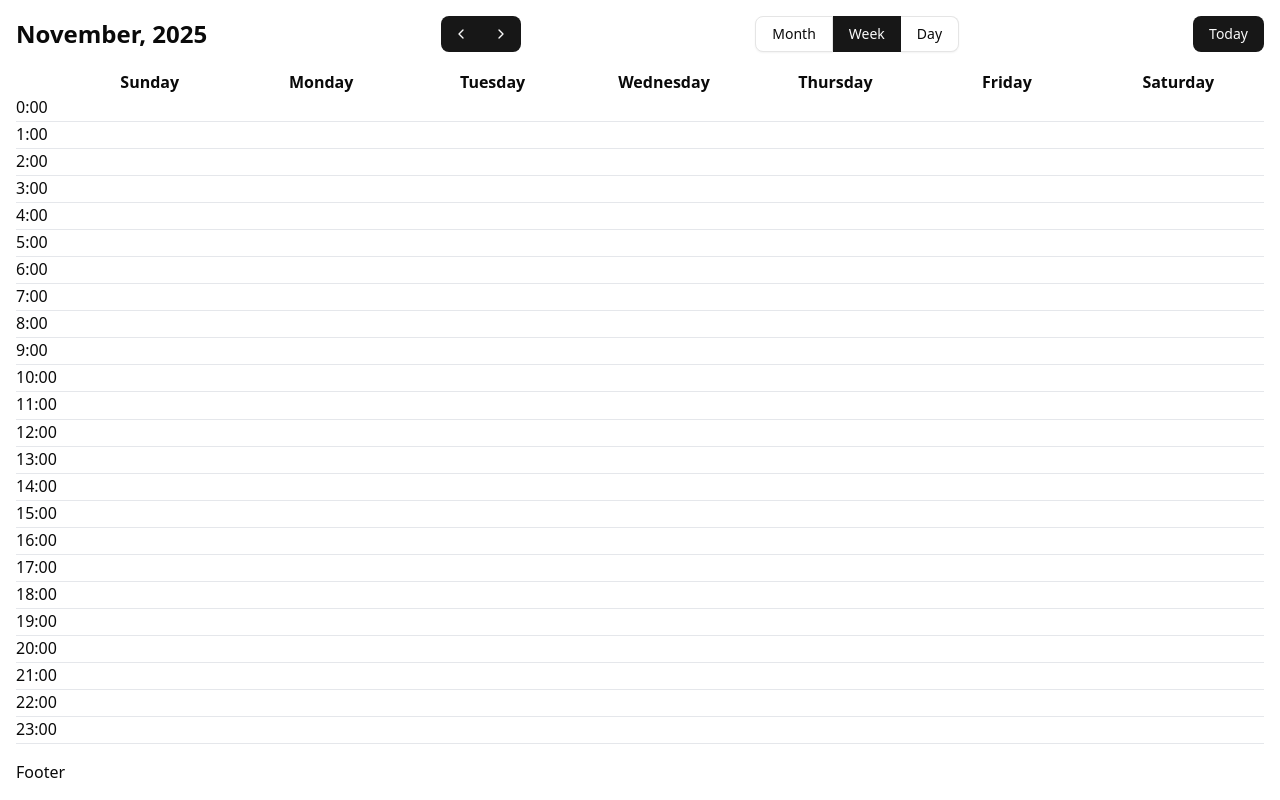
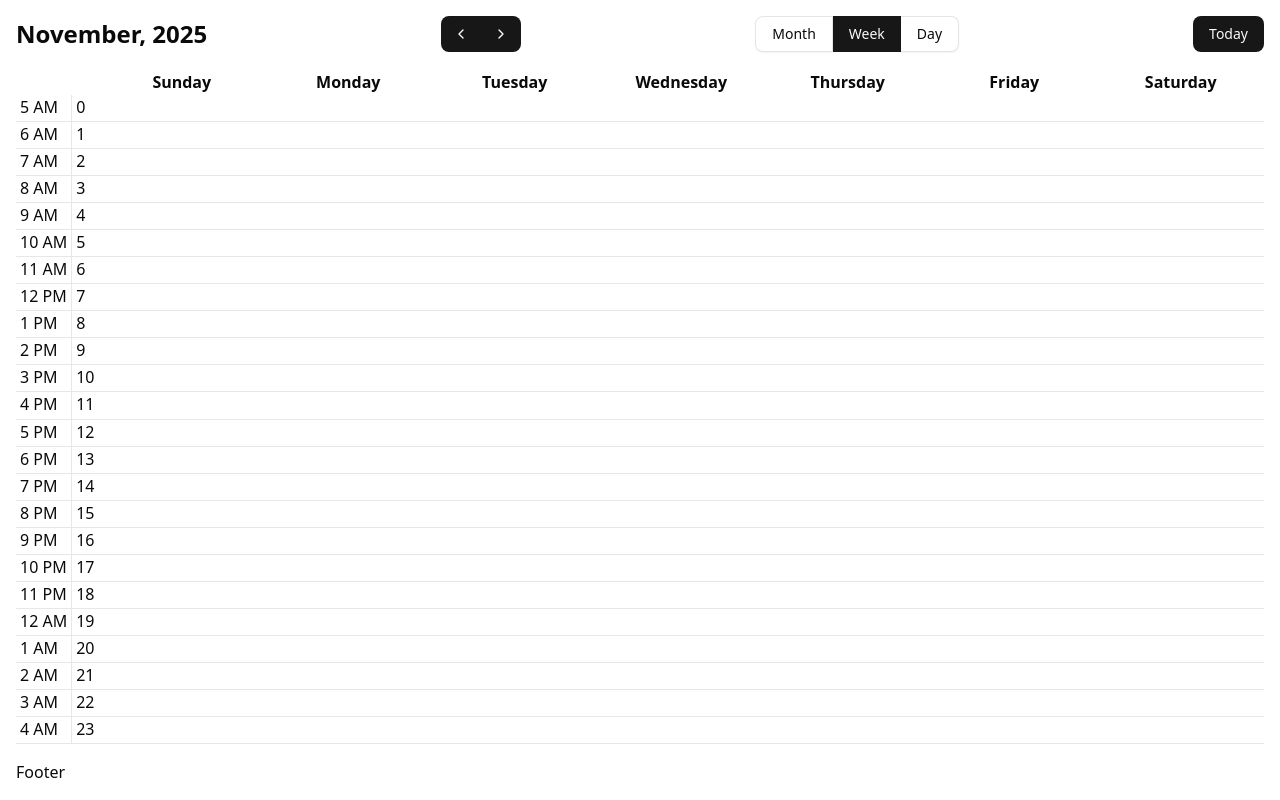
Before and after one commit to alehbelskidev/ab-calendar, a React (Vite) app: page / in a window 1280 px wide. Both pictures are taken after a click on the button "Week". Built offline with nearby package versions, Linux system fonts and the light colour scheme.

Commit message:
fix: time cols max content width, separation border for 2+ cols

```diff
--- a/src/App.tsx
+++ b/src/App.tsx
@@ -58,7 +58,8 @@ function App() {
 							</CalendarMonthGrid>
 						</CalendarMonthView>
 						<CalendarWeekView>
-							<CalendarTimeCol colStart={1} />
+							<CalendarTimeCol format="h A" hourStart={5} />
+							<CalendarTimeCol format="H" />
 							<CalendarWeekHeader
 								onHeaderCellClick={(date) => console.log(date)}
 							/>
--- a/src/calendar/content/calendar-time-col.tsx
+++ b/src/calendar/content/calendar-time-col.tsx
@@ -1,29 +1,48 @@
 import { type HTMLAttributes, useMemo } from "react"
 import { cn } from "@/lib/utils"
+import dayjs from "dayjs"
 
 type CalendarTimeColProps = HTMLAttributes<HTMLDivElement> & {
 	colStart?: number
+	hourStart?: number
+	format?: string
+	index?: number
+	total?: number
 }
 
-const CalendarTimeCol = ({ colStart = 1, className }: CalendarTimeColProps) => {
+const CalendarTimeCol = ({
+	colStart = 1,
+	hourStart = 0,
+	format = "HH",
+	index = 1,
+	total = 1,
+	className,
+}: CalendarTimeColProps) => {
+	console.log("index", index, total)
 	const cols = useMemo(() => {
 		return new Array(24).fill(0).map((_, index) => {
+			const hour = index + hourStart
 			const row = index + 2
+			const title = dayjs().hour(hour).format(format)
 			return {
-				title: `${index}:00`,
-				key: `${index}:00`,
+				title,
+				key: `${hour}`,
 				row,
 				col: colStart,
 			}
 		})
-	}, [colStart])
+	}, [colStart, hourStart, format])
 
 	return (
 		<>
 			{cols.map(({ title, key, row, col }) => (
 				<div
 					key={key}
-					className={cn("border-b border-gray-200", className)}
+					className={cn(
+						"border-b border-gray-200 px-1",
+						total > 1 && index > 1 && "border-l",
+						className
+					)}
 					style={{
 						gridColumn: col,
 						gridRow: row,
--- a/src/calendar/content/week/calendar-week-view.tsx
+++ b/src/calendar/content/week/calendar-week-view.tsx
@@ -34,6 +34,8 @@ const CalendarWeekView = ({
 
 		let timeColColStart = timeColsIndexes.length ? 1 : 0
 
+		let timeColsCount = 0
+
 		const updatedChildren = childrenArray.map((child: ReactNode) => {
 			if (!isValidElement(child) || typeof child.type === "string") return child
 
@@ -43,10 +45,18 @@ const CalendarWeekView = ({
 				""
 
 			if (displayName === "CalendarTimeCol") {
+				timeColsCount++
 				const newChild = cloneElement(child, {
 					...(child.props as HTMLAttributes<HTMLDivElement>),
 					colStart: timeColColStart,
-				} as { colStart: number; props: HTMLAttributes<HTMLDivElement> })
+					index: timeColsCount,
+					total: timeColsIndexes.length,
+				} as {
+					colStart: number
+					index: number
+					total: number
+					props: HTMLAttributes<HTMLDivElement>
+				})
 				timeColColStart++
 				return newChild
 			}
@@ -64,9 +74,9 @@ const CalendarWeekView = ({
 			return "repeat(7, 1fr)"
 		}
 		if (colsCountAdd === 1) {
-			return "48px repeat(7, 1fr)"
+			return "max-content repeat(7, 1fr)"
 		}
-		return `repeat(${colsCountAdd}, 48px) repeat(7, 1fr)`
+		return `repeat(${colsCountAdd}, max-content) repeat(7, 1fr)`
 	}, [colsCountAdd])
 
 	return (
```
